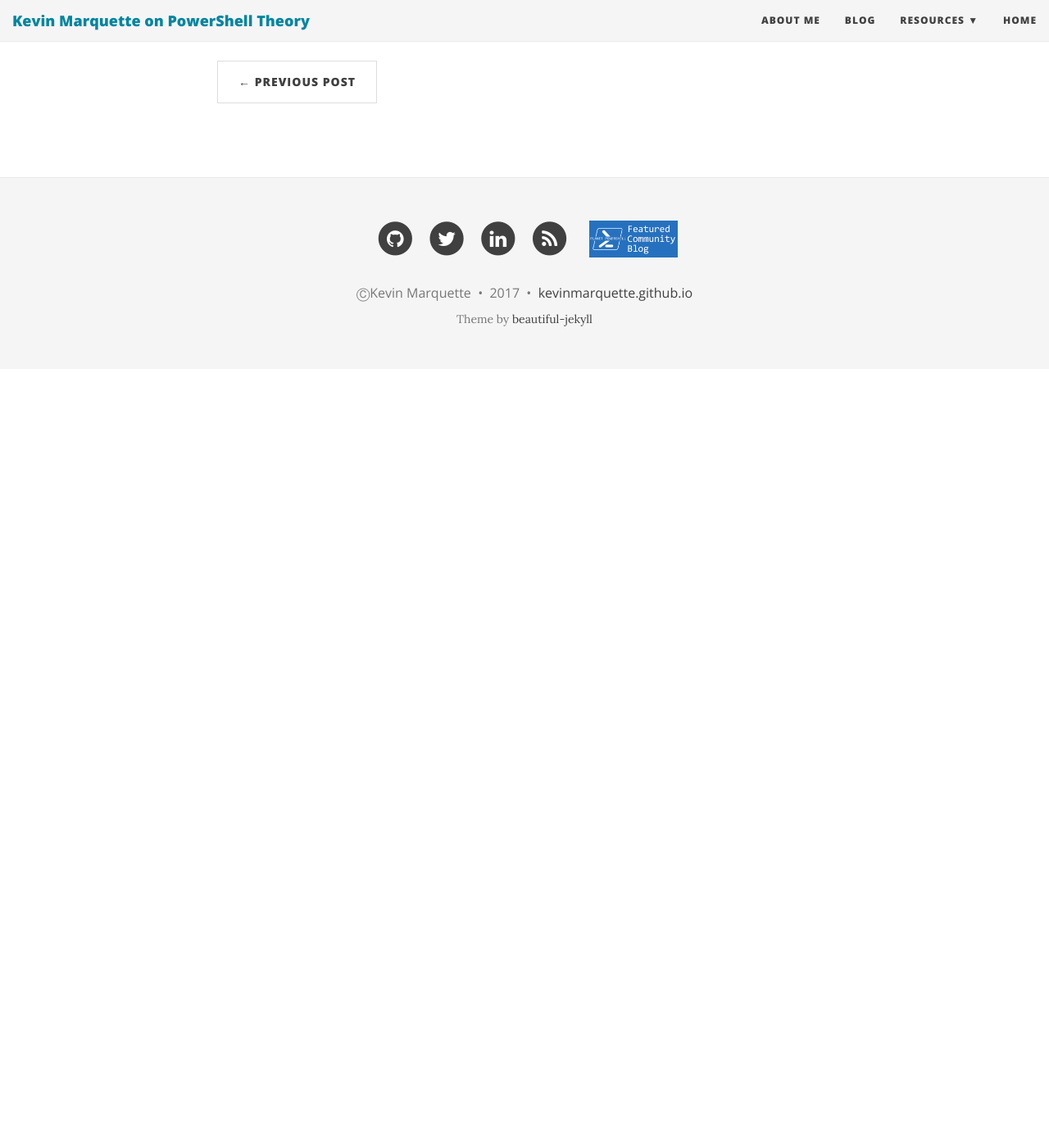
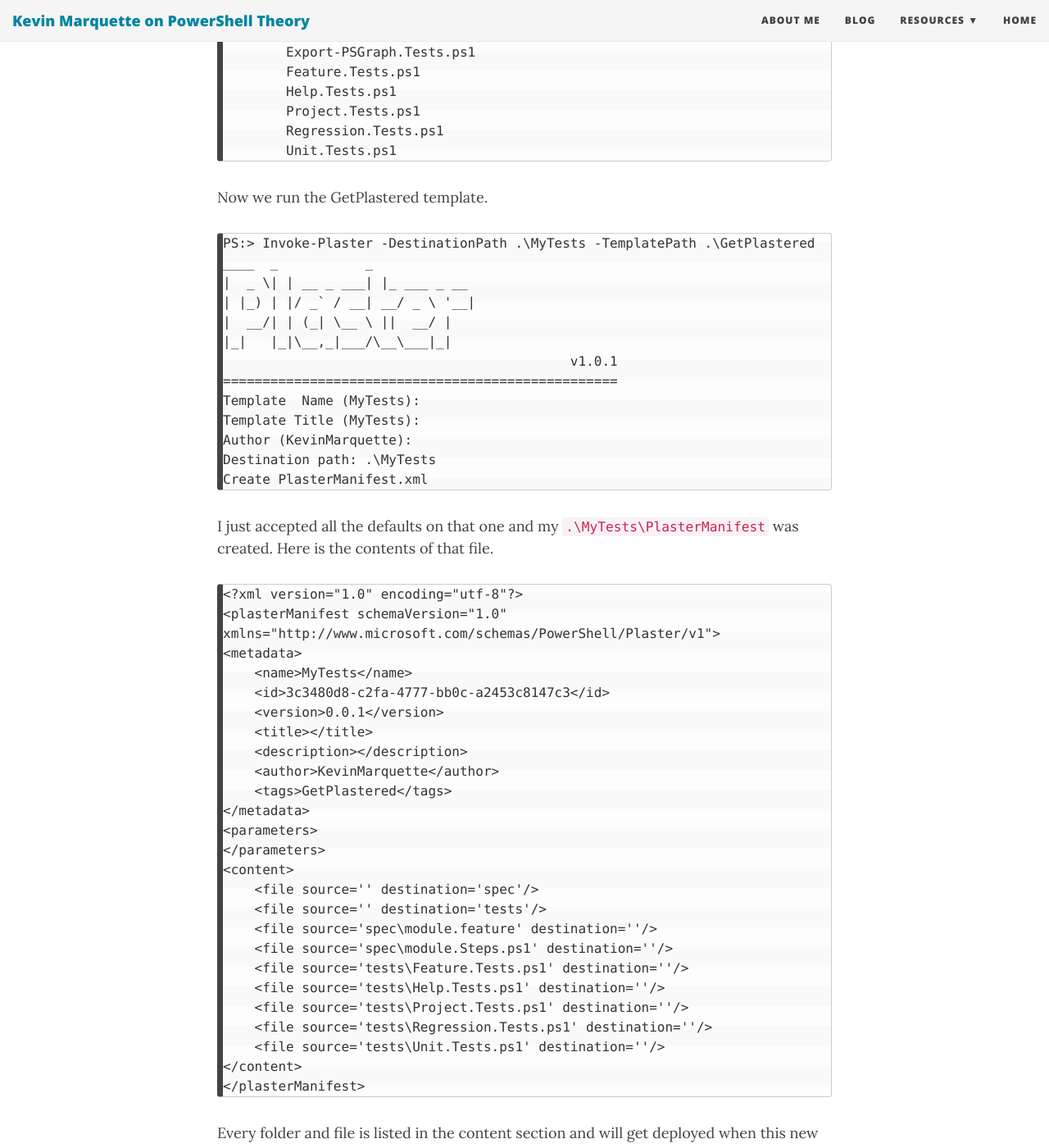
Before and after one commit to KevinMarquette/kevinmarquette.github.io, a Jekyll site: the page built from _posts/2017-05-14-Powershell-Plaster-GetPlastered-template.md, in a window 1280 px wide and 1400 px high, scrolled down 4639 px. Shown: the whole window at 82% size. Built offline with Jekyll 4.4.1, drawn with Linux system fonts in a browser that asks for light colours; nearby versions of some CDN libraries; before the commit the page ends 5089 px from its top, so only the background shows below that; some of the changed text lies outside the part shown.

Commit message:
Update example for GetPlastered

```diff
--- a/_posts/2017-05-14-Powershell-Plaster-GetPlastered-template.md
+++ b/_posts/2017-05-14-Powershell-Plaster-GetPlastered-template.md
@@ -18,7 +18,7 @@ This will be a good example demonstrating the `templateFile` features of Plaster
 
 # Project plan
 
-My primary goal is to have a `Plaster` template that will turn an existing folder/project into a Plaster template. Our Plaster template will generate a `PlasterTemplate.xml` for that folder.
+My primary goal is to have a Plaster template that will turn an existing folder/project into a Plaster template. Our Plaster template will generate a `PlasterTemplate.xml` for that folder.
 
 This can be confusing because we are also creating a `PlasterTemplate.xml` to make this template that generates a `PlasterTemplate.xml` for a new template. It is like we are writing code that writes the same code that we are writing.
 
@@ -63,6 +63,8 @@ Now we can turn those planned questions into parameters. These questions are str
     <parameter name="TemplateAuthor"
                type="user-fullname"
                prompt="Author" />
+
+I added these parameters to the parameters section of the `PlasterManifest.xml` file.
 
 For the `TemplateName` default value, I use the name of the destination folder that is specified when `Invoke-Plaster` is invoked.
 
@@ -117,19 +119,118 @@ All the magic happens in the second half of the `TemplateFile`. We walk the dest
       </content>
     </plasterManifest>
 
-Then we save this into a template file and add a `templateFile` entry to our original `PlasterTemplate.xml` content section.
+Then we save this into a template file called `PlasterTemplate.aps1` and add a `templateFile` entry to our original `PlasterTemplate.xml` content section.
 
     <content>
         <templateFile source="PlasterTemplate.aps1"
                       destination="PlasterManifest.xml" />
     </content>
 
+I can call that template file anything I want and could easily have left the file extension as xml. I am currently using `.aps1` as that designation.
+
 # GetPlastered in action
 
 Now we can take any folder and turn that into a Plaster template. The idea is that I would build out the folder first with all the files that should be included. Then instead of running `New-PlasterManifest`, I would use `Invoke-Plaster` with this template.
 
-In on of my recent posts, I walked through the process of converting a module into a `Plaster` template. I added every file into my `PlasterManifest.xml` by hand. If I could have used this Template for that project, it would have been even simpler.
+## Quick example
 
+Here is a quick example to see this working. Lets say I have two folder of common tests that I drop into modules. I first move all of these to a new folder called MyTests.
+
+    MyTests
+    ├───spec
+    │       module.feature
+    │       module.Steps.ps1
+    │
+    └───tests
+            Export-PSGraph.Tests.ps1
+            Feature.Tests.ps1
+            Help.Tests.ps1
+            Project.Tests.ps1
+            Regression.Tests.ps1
+            Unit.Tests.ps1
+
+Now we run the GetPlastered template.
+
+    PS:> Invoke-Plaster -DestinationPath .\MyTests -TemplatePath .\GetPlastered
+    ____  _           _
+    |  _ \| | __ _ ___| |_ ___ _ __
+    | |_) | |/ _` / __| __/ _ \ '__|
+    |  __/| | (_| \__ \ ||  __/ |
+    |_|   |_|\__,_|___/\__\___|_|
+                                                v1.0.1
+    ==================================================
+    Template  Name (MyTests):
+    Template Title (MyTests):
+    Author (KevinMarquette):
+    Destination path: .\MyTests
+    Create PlasterManifest.xml
+
+I just accepted all the defaults on that one and my `.\MyTests\PlasterManifest` was created. Here is the contents of that file.
+
+    <?xml version="1.0" encoding="utf-8"?>
+    <plasterManifest schemaVersion="1.0"
+    xmlns="http://www.microsoft.com/schemas/PowerShell/Plaster/v1">
+    <metadata>
+        <name>MyTests</name>
+        <id>3c3480d8-c2fa-4777-bb0c-a2453c8147c3</id>
+        <version>0.0.1</version>
+        <title></title>
+        <description></description>
+        <author>KevinMarquette</author>
+        <tags>GetPlastered</tags>
+    </metadata>
+    <parameters>
+    </parameters>
+    <content>
+        <file source='' destination='spec'/>
+        <file source='' destination='tests'/>
+        <file source='spec\module.feature' destination=''/>
+        <file source='spec\module.Steps.ps1' destination=''/>
+        <file source='tests\Feature.Tests.ps1' destination=''/>
+        <file source='tests\Help.Tests.ps1' destination=''/>
+        <file source='tests\Project.Tests.ps1' destination=''/>
+        <file source='tests\Regression.Tests.ps1' destination=''/>
+        <file source='tests\Unit.Tests.ps1' destination=''/>
+    </content>
+    </plasterManifest>
+
+Every folder and file is listed in the content section and will get deployed when this new template is used.
+
+We can now use this new template to deploy our tests.
+
+    PS:> Invoke-Plaster -DestinationPath .\TestFolder -TemplatePath .\MyTests\
+    ____  _           _
+    |  _ \| | __ _ ___| |_ ___ _ __
+    | |_) | |/ _` / __| __/ _ \ '__|
+    |  __/| | (_| \__ \ ||  __/ |
+    |_|   |_|\__,_|___/\__\___|_|
+                                                v1.0.1
+    ==================================================
+    Destination path: .\TestFolder
+    Create spec\
+    Create tests\
+    Create spec\module.feature
+    Create spec\module.Steps.ps1
+    Create tests\Feature.Tests.ps1
+    Create tests\Help.Tests.ps1
+    Create tests\Project.Tests.ps1
+    Create tests\Regression.Tests.ps1
+    Create tests\Unit.Tests.ps1
+
+    PS:> cd .\TestFolder
+    PS:> tree /f
+
+    TestFolder
+    ├───spec
+    │       module.feature
+    │       module.Steps.ps1
+    │
+    └───tests
+            Feature.Tests.ps1
+            Help.Tests.ps1
+            Project.Tests.ps1
+            Regression.Tests.ps1
+            Unit.Tests.ps1
 
 # Wrapping it up
 
```
Also changed, not shown: other parts of _posts/2017-05-14-Powershell-Plaster-GetPlastered-template.md (+2 -2 lines), tags.md (+9 -0 lines).
